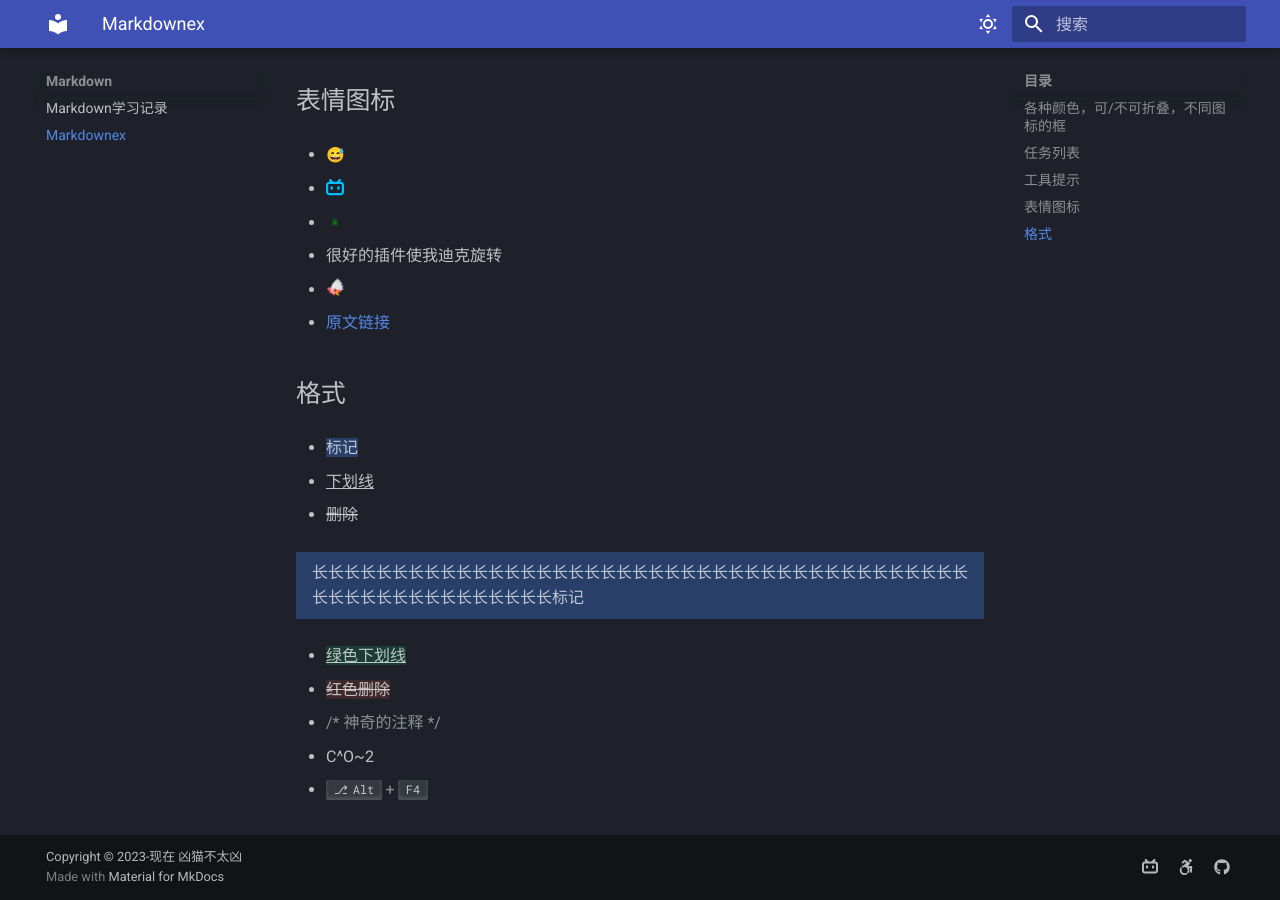
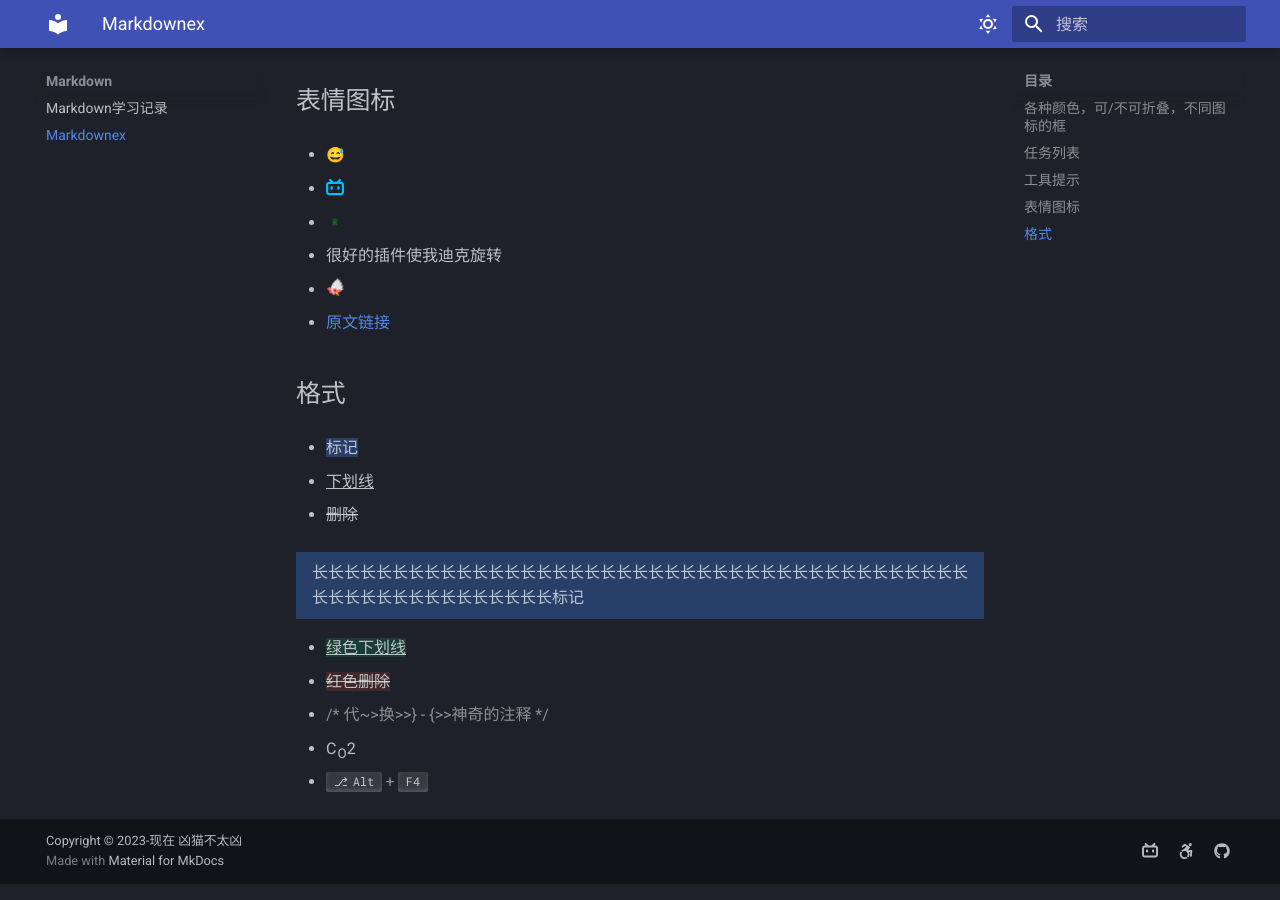
Before and after one commit to Xmbtx/xmbtx-blog, an MkDocs documentation site: the page built from docs/mkd/mkdex.md, in a window 1280 px wide and 900 px high, scrolled down 1747 px. Built offline with MkDocs 1.6.1 and Material for MkDocs 9.7.7, drawn with Linux system fonts in a browser that asks for light colours; emoji names are drawn with the system emoji font.

Commit message:
2023-11-29_19:59:00 update

```diff
--- a/docs/mkd/mkdex.md
+++ b/docs/mkd/mkdex.md
@@ -107,11 +107,8 @@
 ==}
 
 - {++绿色下划线++}
-
 - {--红色删除--}
-
+- {>>代~>换>>}
 - {>>神奇的注释<<}
-
-- C^O~2
-
+- C~O~2
 - ++alt+f4++
```
